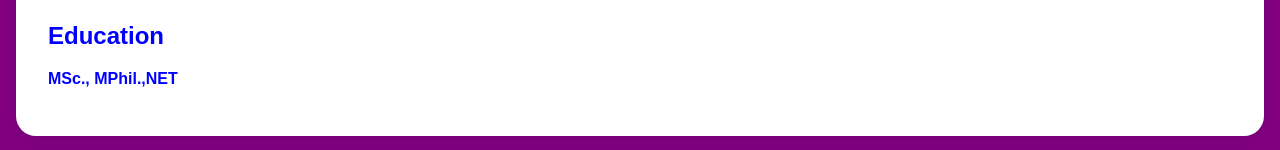
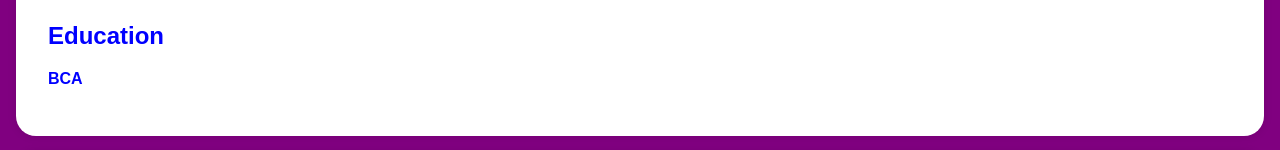
Before and after one commit to tamilanbu7754/Tamil, a plain HTML site: page index.html in a window 1280 px wide. Shown: the part 528-678 px from the top of the page. Drawn offline with Linux system fonts and the light colour scheme.

Commit message:
Update index.html

```diff
--- a/index.html
+++ b/index.html
@@ -124,7 +124,7 @@
     <section id="education">
         <div class="section-content">
             <h2>Education</h2>
-            <p>MSc., MPhil.,NET</p>
+            <p>BCA</p>
 
 
         </div>
```
